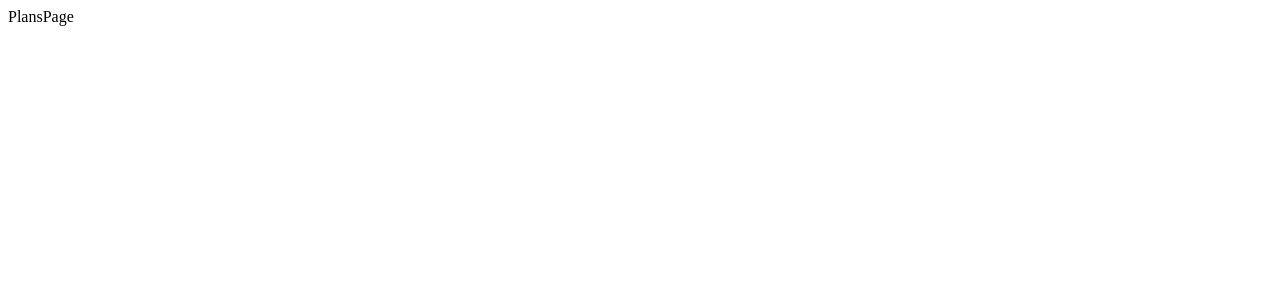
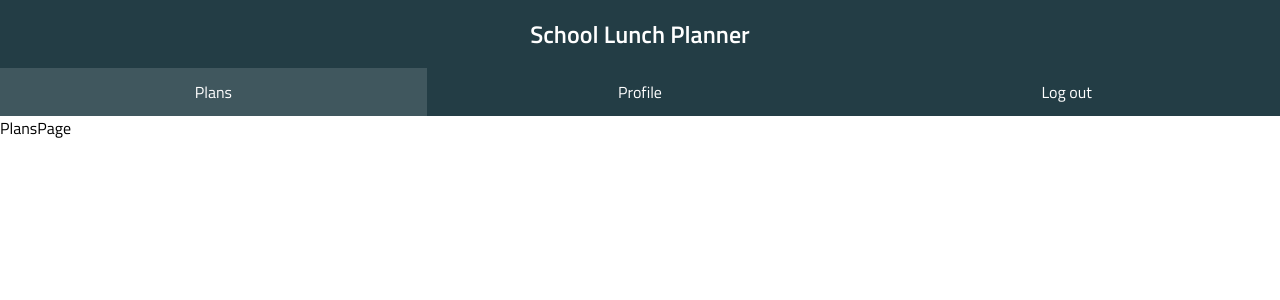
Before and after one commit to irenewan5/ling-wang-school-lunch-planner, a React (Create React App) app: page /plans in a window 1280 px wide. Shown: the top 300 px of the page. Built offline with nearby package versions, Linux system fonts and the light colour scheme.

Commit message:
add navbar

```diff
--- a/src/App.js
+++ b/src/App.js
@@ -1,13 +1,16 @@
+import "./App.scss";
 import { BrowserRouter, Route, Routes, Navigate } from "react-router-dom";
 import PlansPage from "./pages/PlansPage/PlansPage";
 import SearchPage from "./pages/SearchPage/SearchPage";
 import ProfilePage from "./pages/ProfilePage/ProfilePage";
 import LoginPage from "./pages/LoginPage/LoginPage";
 import RecipePage from "./pages/RecipePage/RecipePage";
+import Navbar from "./components/Navbar/Navbar";
 
 function App() {
   return (
     <BrowserRouter>
+      <Navbar />
       <Routes>
         <Route path="/" element={<Navigate to="/plans" />} />
         <Route path="/plans" element={<PlansPage />} />
--- a/src/App.scss
+++ b/src/App.scss
@@ -1,5 +1,6 @@
 @use "./styles/partials/typography" as *;
 @use "./styles/partials/variables" as *;
+@use "./styles/partials/mixin" as *;
 
 body {
   font-family: "Titillium Web";
--- /dev/null
+++ b/src/components/Navbar/Navbar.js
@@ -0,0 +1,23 @@
+import { NavLink } from "react-router-dom";
+import "./Navbar.scss";
+
+function Navbar() {
+  return (
+    <div className="navbar">
+      <div className="navbar__logo">School Lunch Planner</div>
+      <ul className="navbar__menu">
+        <li className="navbar__menu-item">
+          <NavLink to="/plans">Plans</NavLink>
+        </li>
+        <li className="navbar__menu-item">
+          <NavLink to="/profile">Profile</NavLink>
+        </li>
+        <li className="navbar__menu-item">
+          <NavLink to="/logout">Log out</NavLink>
+        </li>
+      </ul>
+    </div>
+  );
+}
+
+export default Navbar;
--- /dev/null
+++ b/src/components/Navbar/Navbar.scss
@@ -0,0 +1,39 @@
+@use "../../styles/partials/variables" as *;
+@use "../../styles/partials/global" as *;
+
+.navbar {
+  background-color: $secondary-bg-color;
+  color: $secondary-text-color;
+  display: flex;
+  flex-direction: column;
+  align-items: stretch;
+  &__logo {
+    font-size: 1.5rem;
+    font-weight: bold;
+    text-align: center;
+    padding: 1rem;
+  }
+
+  &__menu {
+    list-style-type: none;
+    display: flex;
+    padding: 0;
+    margin: 0;
+    &-item {
+      flex: 1;
+
+      a {
+        text-decoration: none;
+        color: inherit;
+        text-align: center;
+        display: block;
+        width: 100%;
+        height: 3em;
+        line-height: 3em;
+        &.active {
+          background-color: #ffffff22;
+        }
+      }
+    }
+  }
+}
--- a/src/styles/partials/_global.scss
+++ b/src/styles/partials/_global.scss
@@ -1,4 +1,5 @@
 @use "./variables" as *;
+@use "./mixin" as *;
 
 .section {
   margin: 0 $mobile-side-margin;
```
